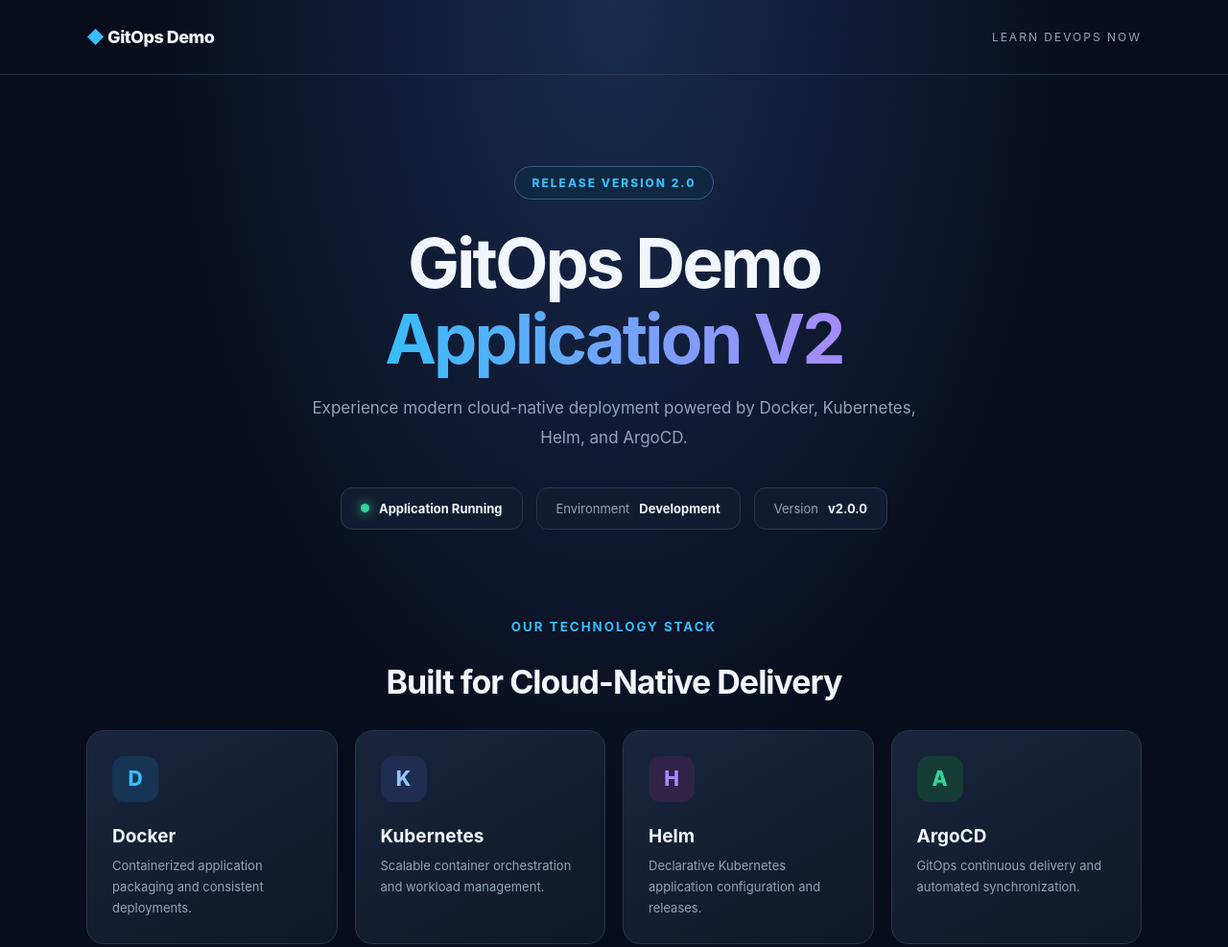
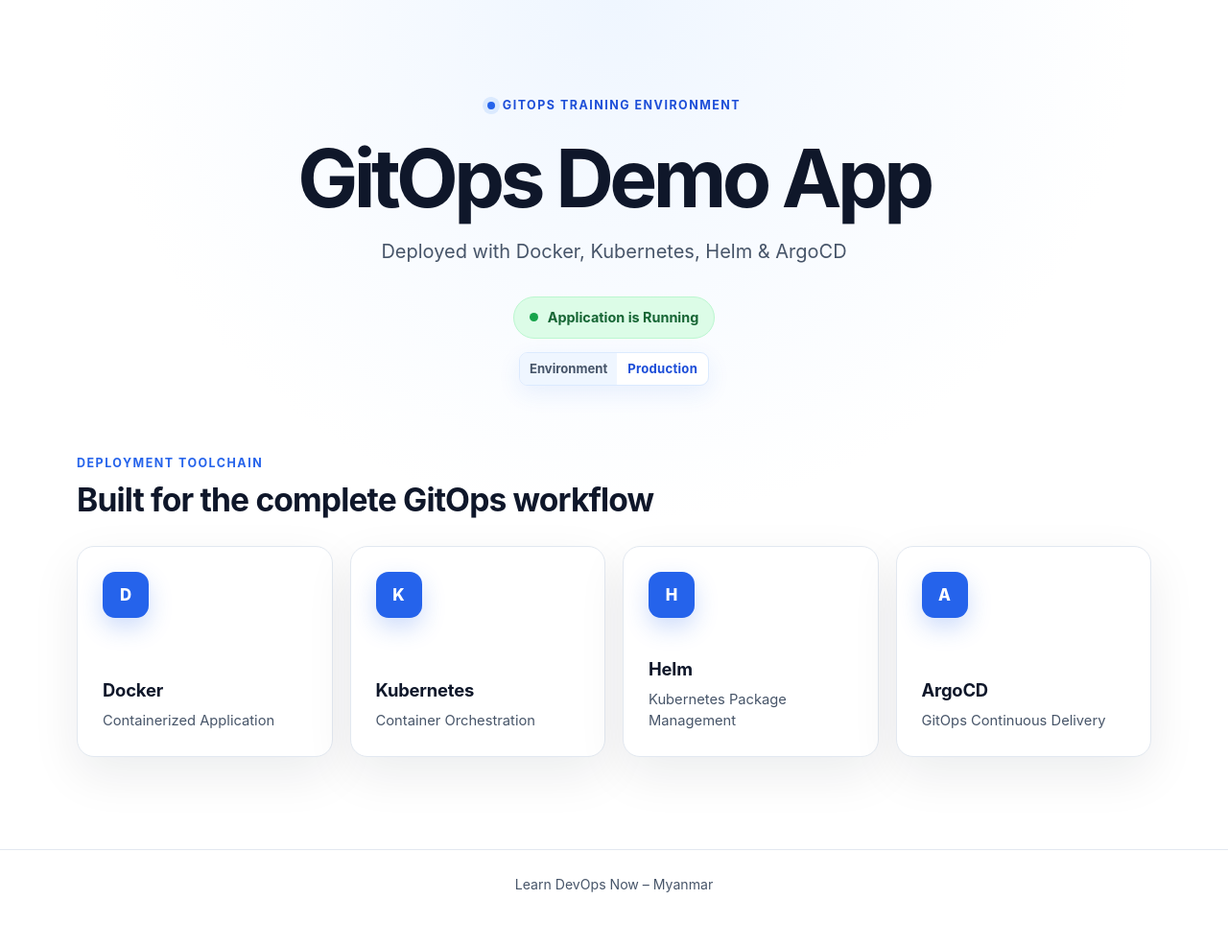
Before and after one commit to thaunghtike-share/gitops-demo-app, a website: page index.html in a window 1280 px wide. Shown: the top 987 px of the page at 96% size. After the commit the page ends 957 px from the top, so only its background shows below. Drawn offline with Linux system fonts and the light colour scheme.

Commit message:
deploy version 1

```diff
--- a/index.html
+++ b/index.html
@@ -1,367 +1,83 @@
-
-<!DOCTYPE html>
+<!doctype html>
 <html lang="en">
   <head>
     <meta charset="UTF-8">
     <meta name="viewport" content="width=device-width, initial-scale=1.0">
-  <meta name="description" content="GitOps Demo Application V2">
-  <title>GitOps Demo App - V2</title>
-
-  <style>
-    :root {
-      color-scheme: dark;
-      --bg: #080d1b;
-      --panel: #121c30;
-      --border: #283650;
-      --text: #f2f6ff;
-      --muted: #94a3b8;
-      --accent: #38bdf8;
-      --purple: #a78bfa;
-      --green: #34d399;
-    }
-
-    * {
-      box-sizing: border-box;
-    }
-
-    body {
-      margin: 0;
-      min-height: 100vh;
-      font-family: Inter, -apple-system, BlinkMacSystemFont,
-        "Segoe UI", sans-serif;
-      background:
-        radial-gradient(
-          ellipse at 50% 0%,
-          #182b50 0%,
-          transparent 55%
-        ),
-        var(--bg);
-      color: var(--text);
-    }
-
-    .container {
-      width: min(1100px, calc(100% - 40px));
-      margin: auto;
-    }
-
-    header {
-      padding: 28px 0;
-      border-bottom: 1px solid var(--border);
-    }
-
-    .navbar {
-      display: flex;
-      align-items: center;
-      justify-content: space-between;
-      gap: 20px;
-    }
-
-    .brand {
-      font-size: 18px;
-      font-weight: 800;
-      letter-spacing: -.5px;
-    }
-
-    .brand span {
-      color: var(--accent);
-    }
-
-    .header-tag {
-      color: var(--muted);
-      font-size: 12px;
-      letter-spacing: 2px;
-    }
-
-    .hero {
-      text-align: center;
-      padding: 95px 0 60px;
-    }
-
-    .version {
-      display: inline-block;
-      padding: 9px 18px;
-      border: 1px solid #365b86;
-      border-radius: 100px;
-      color: var(--accent);
-      background: #102742;
-      font-size: 12px;
-      font-weight: 800;
-      letter-spacing: 2px;
-    }
-
-    h1 {
-      margin: 26px 0 18px;
-      font-size: clamp(38px, 6vw, 72px);
-      line-height: 1.1;
-      letter-spacing: -3px;
-    }
-
-    h1 span {
-      background: linear-gradient(
-        90deg,
-        var(--accent),
-        var(--purple)
-      );
-      background-clip: text;
-      -webkit-background-clip: text;
-      color: transparent;
-    }
-
-    .subtitle {
-      max-width: 650px;
-      margin: 0 auto;
-      color: var(--muted);
-      font-size: 17px;
-      line-height: 1.8;
-    }
-
-    .status-panel {
-      display: flex;
-      justify-content: center;
-      flex-wrap: wrap;
-      gap: 14px;
-      margin-top: 36px;
-    }
-
-    .pill {
-      display: flex;
-      align-items: center;
-      gap: 10px;
-      padding: 13px 20px;
-      border: 1px solid var(--border);
-      border-radius: 12px;
-      background: var(--panel);
-      font-size: 13px;
-    }
-
-    .pill strong {
-      color: var(--text);
-    }
-
-    .pill .label {
-      color: var(--muted);
-    }
-
-    .dot {
-      width: 9px;
-      height: 9px;
-      border-radius: 50%;
-      background: var(--green);
-      box-shadow: 0 0 12px var(--green);
-    }
-
-    .section-heading {
-      margin: 30px 0;
-      text-align: center;
-    }
-
-    .section-heading small {
-      color: var(--accent);
-      font-weight: 700;
-      letter-spacing: 2px;
-    }
-
-    .section-heading h2 {
-      font-size: clamp(24px, 4vw, 34px);
-      letter-spacing: -1px;
-    }
-
-    .technology-grid {
-      display: grid;
-      grid-template-columns: repeat(4, 1fr);
-      gap: 18px;
-      padding-bottom: 75px;
-    }
-
-    .card {
-      padding: 26px;
-      background: linear-gradient(
-        150deg,
-        #18253c,
-        #101827
-      );
-      border: 1px solid var(--border);
-      border-radius: 18px;
-      transition: transform .2s, border-color .2s;
-    }
-
-    .card:hover {
-      transform: translateY(-5px);
-      border-color: var(--accent);
-    }
-
-    .icon {
-      display: grid;
-      place-items: center;
-      width: 48px;
-      height: 48px;
-      border-radius: 13px;
-      background: #173455;
-      color: var(--accent);
-      font-size: 21px;
-      font-weight: 800;
-    }
-
-    .card:nth-child(2) .icon {
-      background: #202d52;
-      color: #93c5fd;
-    }
-
-    .card:nth-child(3) .icon {
-      background: #302348;
-      color: var(--purple);
-    }
-
-    .card:nth-child(4) .icon {
-      background: #163c36;
-      color: var(--green);
-    }
-
-    .card h3 {
-      margin: 24px 0 8px;
-      font-size: 19px;
-    }
-
-    .card p {
-      margin: 0;
-      color: var(--muted);
-      font-size: 13px;
-      line-height: 1.7;
-    }
-
-    footer {
-      padding: 25px;
-      border-top: 1px solid var(--border);
-      color: var(--muted);
-      text-align: center;
-      font-size: 13px;
-    }
-
-    @media (max-width: 800px) {
-      .technology-grid {
-        grid-template-columns: repeat(2, 1fr);
-      }
-
-      .hero {
-        padding-top: 65px;
-      }
-    }
-
-    @media (max-width: 480px) {
-      .technology-grid {
-        grid-template-columns: 1fr;
-      }
-
-      .header-tag {
-        display: none;
-      }
-
-      h1 {
-        letter-spacing: -1.5px;
-      }
-    }
-  </style>
+    <meta
+      name="description"
+      content="A lightweight Express application for Docker, Kubernetes, Helm, and ArgoCD deployment demonstrations."
+    >
+    <title>GitOps Demo App</title>
+    <link rel="stylesheet" href="styles.css">
   </head>
-
   <body>
-  <header>
-    <nav class="container navbar">
-      <div class="brand">
-        <span>◆</span> GitOps Demo
-      </div>
-      <div class="header-tag">
-        LEARN DEVOPS NOW
-      </div>
-    </nav>
-  </header>
-
-  <main class="container">
-    <section class="hero">
-      <div class="version">
-        RELEASE VERSION 2.0
+    <main class="page-shell">
+      <section class="hero" aria-labelledby="page-title">
+        <div class="hero__eyebrow">
+          <span class="hero__eyebrow-dot" aria-hidden="true"></span>
+          GitOps Training Environment
         </div>
 
-      <h1>
-        GitOps Demo<br>
-        <span>Application V2</span>
-      </h1>
-
-      <p class="subtitle">
-        Experience modern cloud-native deployment
-        powered by Docker, Kubernetes, Helm,
-        and ArgoCD.
+        <h1 id="page-title">GitOps Demo App</h1>
+        <p class="hero__subtitle">
+          Deployed with Docker, Kubernetes, Helm &amp; ArgoCD
         </p>
 
-      <div class="status-panel">
-        <div class="pill" id="application-status" role="status">
-          <span class="dot" aria-hidden="true"></span>
-          <strong>Application Running</strong>
+        <div class="status" id="application-status" role="status">
+          <span class="status__indicator" aria-hidden="true"></span>
+          Application is Running
         </div>
 
-        <div class="pill">
-          <span class="label">Environment</span>
-          <strong>Development</strong>
-        </div>
-
-        <div class="pill">
-          <span class="label">Version</span>
-          <strong>v2.0.0</strong>
-        </div>
+        <div class="environment" aria-label="Deployment environment">
+          <span class="environment__label">Environment</span>
+          <strong>Production</strong>
         </div>
       </section>
 
-    <section aria-labelledby="toolchain-title">
+      <section class="technology-section" aria-labelledby="technology-title">
         <div class="section-heading">
-        <small>OUR TECHNOLOGY STACK</small>
-        <h2 id="toolchain-title">
-          Built for Cloud-Native Delivery
-        </h2>
+          <p class="section-heading__label">Deployment toolchain</p>
+          <h2 id="technology-title">Built for the complete GitOps workflow</h2>
         </div>
 
         <div class="technology-grid">
-        <article class="card">
-          <div class="icon" aria-hidden="true">D</div>
+          <article class="technology-card">
+            <div class="technology-card__icon" aria-hidden="true">D</div>
+            <div>
               <h3>Docker</h3>
-          <p>
-            Containerized application packaging
-            and consistent deployments.
-          </p>
+              <p>Containerized Application</p>
+            </div>
           </article>
 
-        <article class="card">
-          <div class="icon" aria-hidden="true">K</div>
+          <article class="technology-card">
+            <div class="technology-card__icon" aria-hidden="true">K</div>
+            <div>
               <h3>Kubernetes</h3>
-          <p>
-            Scalable container orchestration
-            and workload management.
-          </p>
+              <p>Container Orchestration</p>
+            </div>
           </article>
 
-        <article class="card">
-          <div class="icon" aria-hidden="true">H</div>
+          <article class="technology-card">
+            <div class="technology-card__icon" aria-hidden="true">H</div>
+            <div>
               <h3>Helm</h3>
-          <p>
-            Declarative Kubernetes application
-            configuration and releases.
-          </p>
+              <p>Kubernetes Package Management</p>
+            </div>
           </article>
 
-        <article class="card">
-          <div class="icon" aria-hidden="true">A</div>
+          <article class="technology-card">
+            <div class="technology-card__icon" aria-hidden="true">A</div>
+            <div>
               <h3>ArgoCD</h3>
-          <p>
-            GitOps continuous delivery and
-            automated synchronization.
-          </p>
+              <p>GitOps Continuous Delivery</p>
+            </div>
           </article>
         </div>
       </section>
     </main>
 
     <footer>
-    Learn DevOps Now – Myanmar
-    <span aria-hidden="true"> | </span>
-    GitOps Demo Application V2
+      <p>Learn DevOps Now <span aria-hidden="true">–</span> Myanmar</p>
     </footer>
   </body>
 </html>
```
Lines whose indentation alone changed are shown as unchanged.
